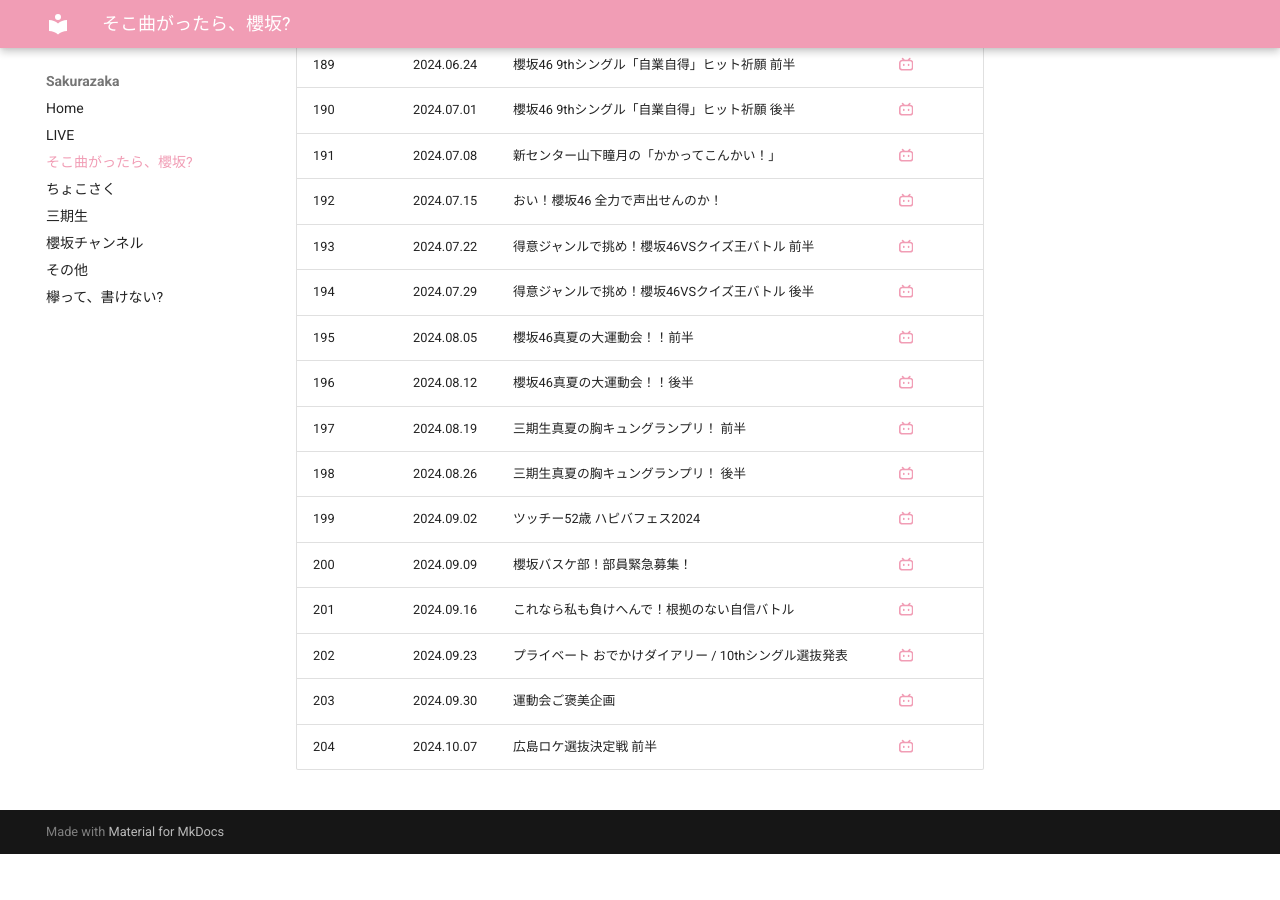
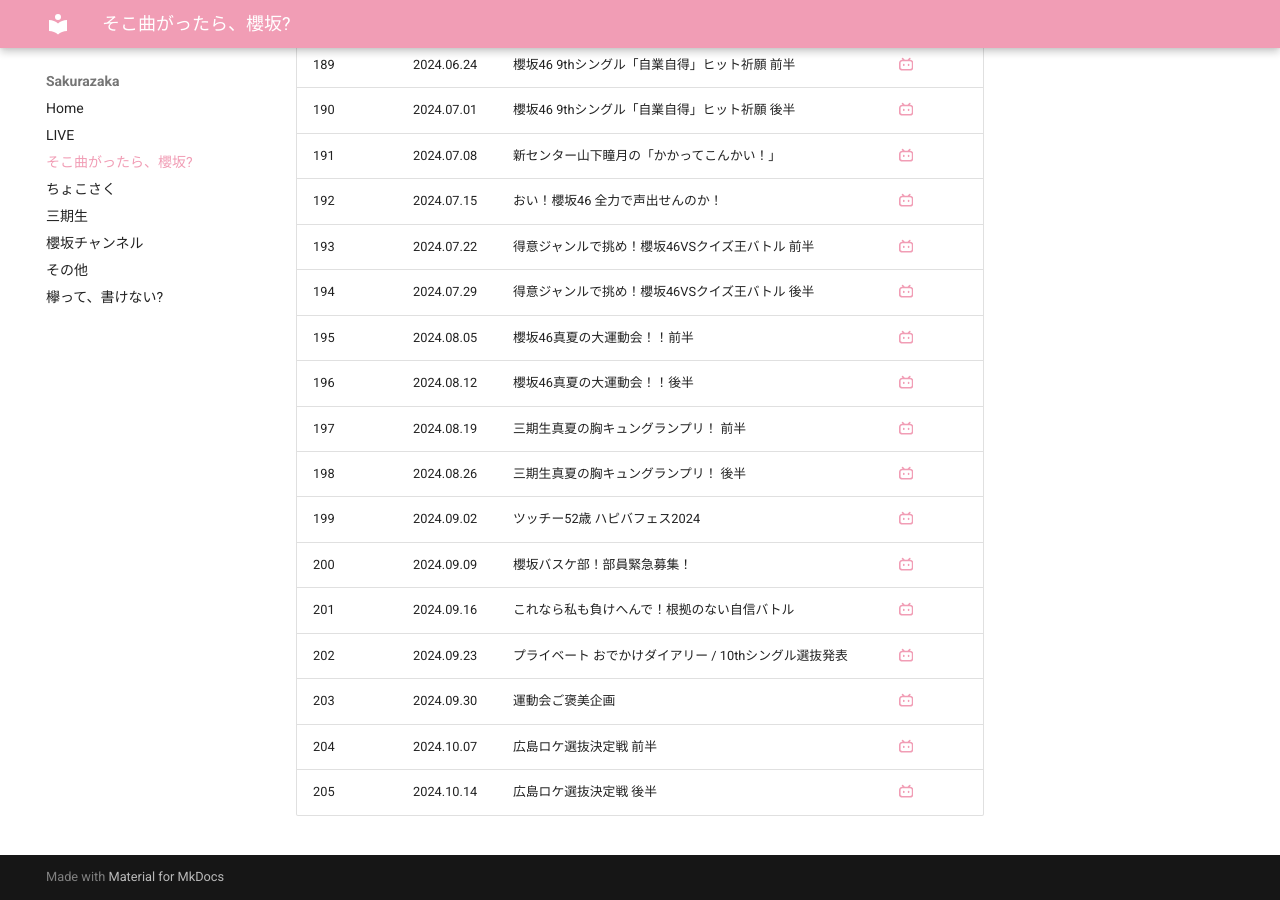
Before and after one commit to aki-192/sakura, an MkDocs documentation site: the page built from docs/sokosaku.md, in a window 1280 px wide and 900 px high, scrolled down 9018 px. Built offline with MkDocs 1.6.1 and Material for MkDocs 9.7.7, drawn with Linux system fonts in a browser that asks for light colours; before the commit the page ends 9872 px from its top, so only the background shows below that.

Commit message:
Update sokosaku.md

```diff
--- a/docs/sokosaku.md
+++ b/docs/sokosaku.md
@@ -209,4 +209,5 @@ title: そこ曲がったら、櫻坂?
 | 201 | 2024.09.16 | これなら私も負けへんで！根拠のない自信バトル | [:simple-bilibili:](https://www.bilibili.com/video/BV1hpt7eFEML/) |
 | 202 | 2024.09.23 | プライベート おでかけダイアリー / 10thシングル選抜発表 | [:simple-bilibili:](https://www.bilibili.com/video/BV1Nkxue4Ebm/) |
 | 203 | 2024.09.30 | 運動会ご褒美企画 | [:simple-bilibili:](https://www.bilibili.com/video/BV12g4gecE9q/) |
-| 204 | 2024.10.07 | 広島ロケ選抜決定戦 前半 | [:simple-bilibili:](https://www.bilibili.com/video/BV1eF2KYcEQA?p=2/) |
+| 204 | 2024.10.07 | 広島ロケ選抜決定戦 前半 | [:simple-bilibili:](https://www.bilibili.com/video/BV1eF2KYcEQA/) |
+| 205 | 2024.10.14 | 広島ロケ選抜決定戦 後半 | [:simple-bilibili:](https://www.bilibili.com/video/BV19VmTYPE4G/) |
```
